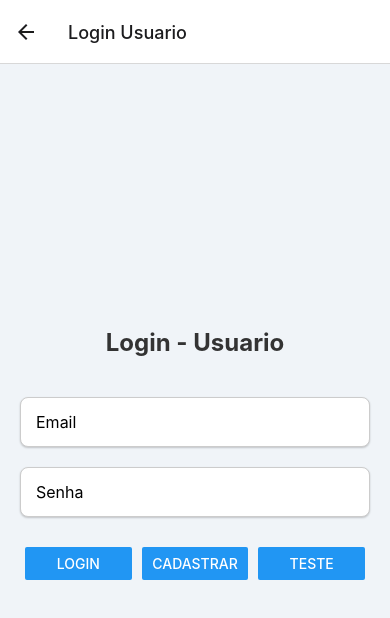
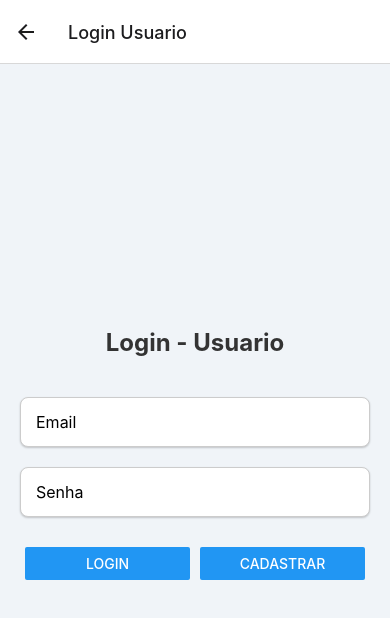
Before and after one commit to Patrick-Luiz-Silva/App-IFrete, a React Native app: screen /LoginUsuario in a window 390 px wide. Shown: the top 618 px of the page. Built offline with nearby package versions, Linux system fonts and the light colour scheme.

Commit message:
Update LoginUsuario.js

```diff
--- a/screens/LoginUsuario.js
+++ b/screens/LoginUsuario.js
@@ -1,6 +1,5 @@
 import React, { useState } from 'react';
 import { View, TextInput, Button, Text, StyleSheet } from 'react-native';
-import PrincipalUsuario from './PrincipalUsuario';
 
 export default function Login({ route, navigation }) {
   // Adicione um valor padrão para perfil
@@ -9,7 +8,7 @@ export default function Login({ route, navigation }) {
   const [senha, setSenha] = useState('');
 
   const handleLogin = () => {
-    navigation.navigate('EscolhaPerfil');
+    navigation.navigate('PrincipalUsuario');
   };
 
   return (
@@ -23,9 +22,6 @@ export default function Login({ route, navigation }) {
         </View>
         <View style={styles.buttonWrapper}>
           <Button title="Cadastrar" onPress={() => navigation.navigate('Cadastro', { perfil: 'Usuario' })} />
-        </View>
-        <View style={styles.buttonWrapper}>
-          <Button title="teste" onPress={() => navigation.navigate('PrincipalUsuario')} />
         </View>
       </View>
     </View>
```
